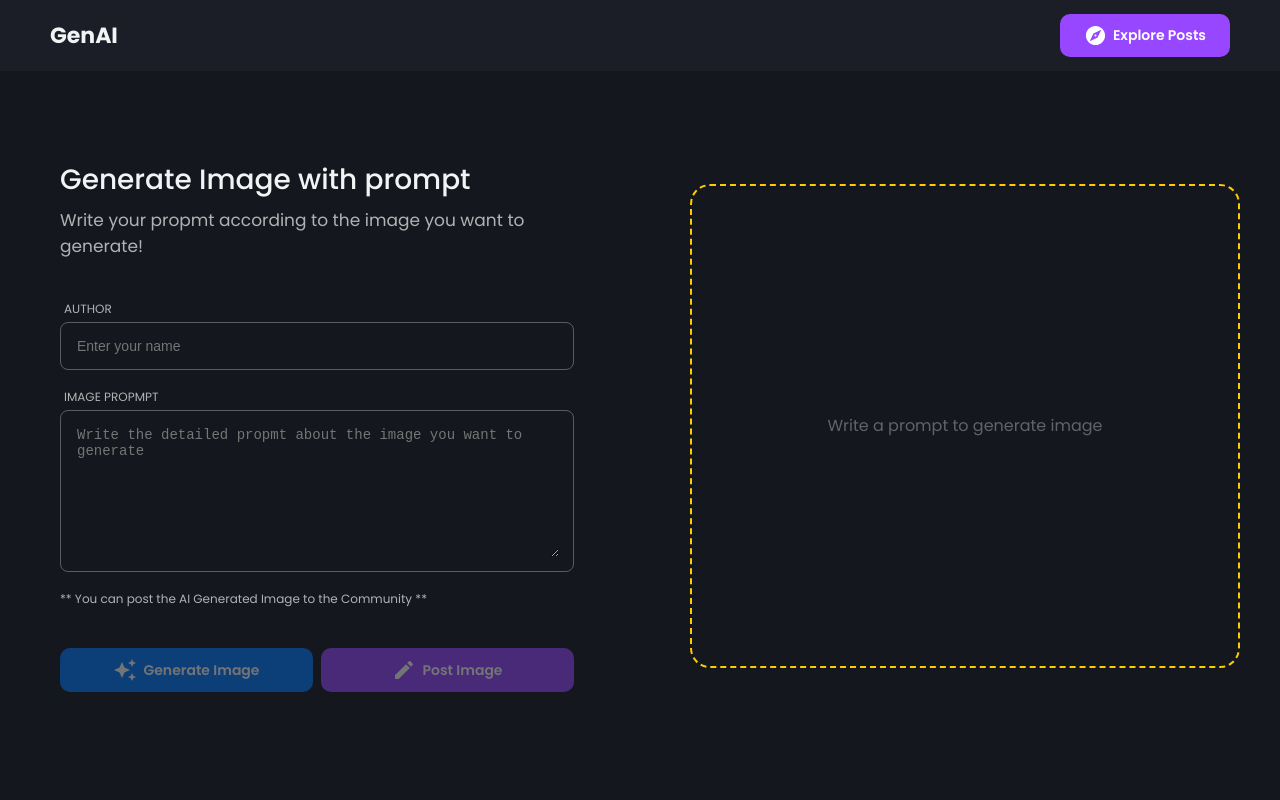
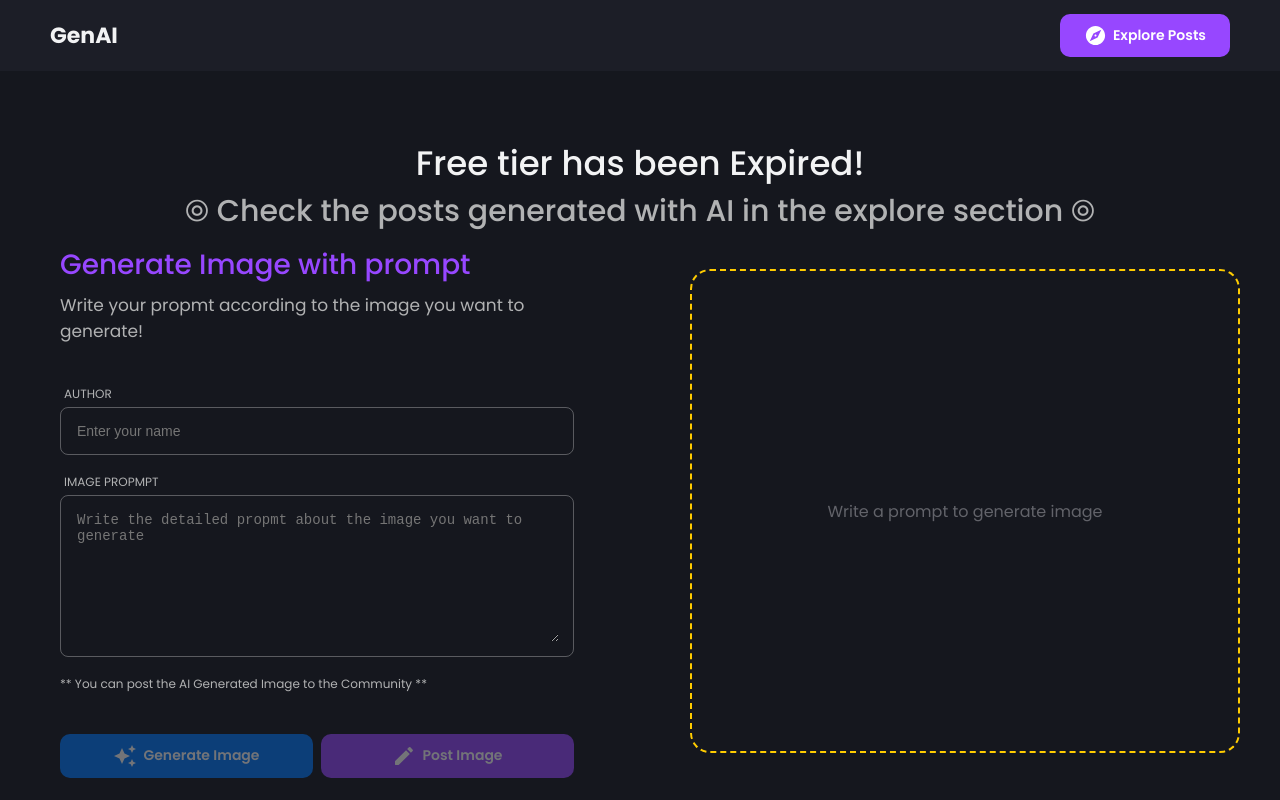
Before and after one commit to samad-mohammed/genAI-image-generator-MERN, a React (Create React App) app in the folder client/: page /post in a window 1280 px wide. Built offline with nearby package versions, Linux system fonts and the light colour scheme.

Commit message:
Added netlify file

```diff
--- a/client/src/api/index.js
+++ b/client/src/api/index.js
@@ -1,7 +1,7 @@
 import axios from 'axios';
 
 const API = axios.create({
-    baseURL : "http://localhost:8080/api/",
+    baseURL : "https://genai-image-generator-mern.onrender.com",
 
 })
 
--- a/client/src/components/GenerateImageForm.jsx
+++ b/client/src/components/GenerateImageForm.jsx
@@ -26,7 +26,7 @@ const Top = styled.div`
 const Title = styled.div`
   font-size: 28px;
   font-weight: 500;
-  color: ${({ theme }) => theme.text_primary};
+  color: ${({ theme }) => theme.secondary};
 `;
 
 const Desc = styled.div`
--- a/client/src/pages/CreatePost.jsx
+++ b/client/src/pages/CreatePost.jsx
@@ -24,7 +24,7 @@ const Wrapper = styled.div`
   gap: 8%;
   display: flex;
   justify-content: center;
-
+padding-top:15px;
   @media (min-width: 769px) and (max-width: 1050px) {
     padding-top: 140px;
   }
@@ -33,6 +33,28 @@ const Wrapper = styled.div`
     height: fit-content;
     padding-top: 450px;
   }
+`;
+
+
+const HeadLine = styled.div`
+  font-size: 34px;
+  font-weight: 500;
+  color: ${({ theme }) => theme.text_primary};
+  display: flex;
+  flex-direction: column;
+  align-items: center;
+  padding-top:20px;
+  // padding-bottom:20px;
+  margin-top: 20px;
+  // margin-bottom : 5px;
+  @media (max-width: 600px) {
+    font-size: 22px;
+  }
+`;
+const Span = styled.div`
+  font-size: 30px;
+  font-weight: 500;
+  color: ${({ theme }) => theme.text_secondary};
 `;
 
 const CreatePost = () => {
@@ -57,6 +79,11 @@ const CreatePost = () => {
 
   return (
     <Container>
+        <HeadLine>
+
+    Free tier has been Expired!
+    <Span>⦾ Check the posts generated with AI in the explore section ⦾</Span>
+        </HeadLine>
       <Wrapper>
         <GenerateImageForm
           post={post}
@@ -66,7 +93,7 @@ const CreatePost = () => {
           createPostLoading={createPostLoading}
           setCreatePostLoading={setCreatePostLoading}
           handleGenerateImage={handleGenerateImage} // Pass the handleGenerateImage function to GenerateImageForm
-        />
+          />
         <GenerateImageCard src={post.photo} loading={generateImageLoading} />
       </Wrapper>
     </Container>
```
